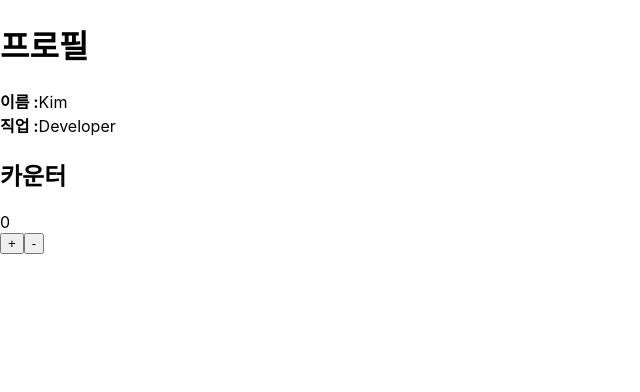
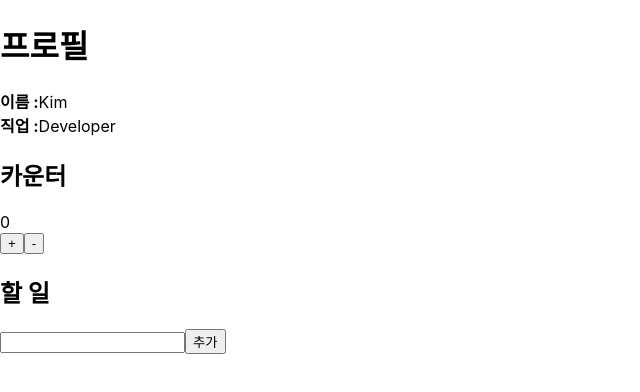
Before and after one commit to Backsam/typeScriptPractice, a React (Create React App) app: page / in a window 1280 px wide. Shown: the top 392 px of the page, without its empty margins (0-640 px from the left). Built offline with nearby package versions, Linux system fonts and the light colour scheme.

Commit message:
todoList 작성

```diff
--- a/src/App.tsx
+++ b/src/App.tsx
@@ -2,12 +2,14 @@ import React from 'react';
 import { BrowserRouter, Route, Routes } from 'react-router-dom';
 import { Counter } from './components/Counter';
 import Test from './components/Test';
+import TodoList from './components/TodoList';
 function App() {
 
   return (
     <div>
       <Test name={"Kim"} job={"Developer"}></Test>
       <Counter></Counter>
+      <TodoList></TodoList>
     </div>
 
   )
--- a/src/components/TodoList.tsx
+++ b/src/components/TodoList.tsx
@@ -1,4 +1,4 @@
-import React, { useState } from 'react'
+import React, { useState, useEffect } from 'react'
 
 interface todoItem {
     item: string
@@ -15,7 +15,7 @@ interface ItodoList {
     todoItems: ItodoItems[],
 }
 
-function TodoList() {
+export default function TodoList() {
     const [todoItem, setTodoItem] = useState<todoItem>({
         item : ''
     });
@@ -30,9 +30,89 @@ function TodoList() {
         todoItems: [todoList],
     })
 
+    const onSubmit = (e:React.FormEvent<HTMLFormElement>):void =>{
+        e.preventDefault();
+        setTodoList({
+            idx : todoList.idx+1,
+            item : todoItem.item,
+            isDelete : false
+        })
+    }
+
+    useEffect(() =>{
+        setTodoItem({
+            item : ''
+        })
+
+        setTodoData({
+            todoItems : todoData.todoItems.concat(todoList)
+        })
+    },[todoList])
+
+
+    const onChange = (e:React.ChangeEvent<HTMLInputElement>):void =>{
+        const {name, value} = e.target;
+        setTodoItem({
+            item : value
+        })
+    }
+
+    const onDelete = (idx:number):void =>{
+        setTodoData(({todoItems}) => ({
+            todoItems: todoItems.filter(item => item.idx !== idx)
+        }))
+    }
+
+    const TodoList = todoData.todoItems.map(
+        (data, idx) =>(
+            <React.Fragment key={idx}>
+                <TodoItem
+                    idx={data.idx}
+                    item={data.item}
+                    isDelete={data.isDelete}
+                    onDelete={onDelete}
+                />
+            </React.Fragment>
+        )
+    )
+
+
+
     return (
-        <div>TodoList</div>
+        <div>
+        <h2>할 일</h2>
+            <div>
+                <form onSubmit={onSubmit}>
+                    <input type="text" name='content' value={todoItem.item} onChange={onChange}/>
+                    <button type='submit'>추가</button>
+                </form>
+            </div>
+            <div>
+                {TodoList}
+            </div>
+        </div>
     )
 }
 
-export default TodoList
+interface IList {
+    idx:number,
+    item:String,
+    isDelete:boolean,
+    onDelete:Function
+}
+
+export function TodoItem(props:IList) {
+    const handleDelete = () =>{
+        props.onDelete(props.idx)
+    }
+    return(
+        <div>
+            {props.idx !== 0 && !props.isDelete && (
+                <div>
+                    {props.item}
+                    <span onClick={handleDelete}>삭제</span>
+                </div>
+            )}
+        </div>
+    )
+}
```
